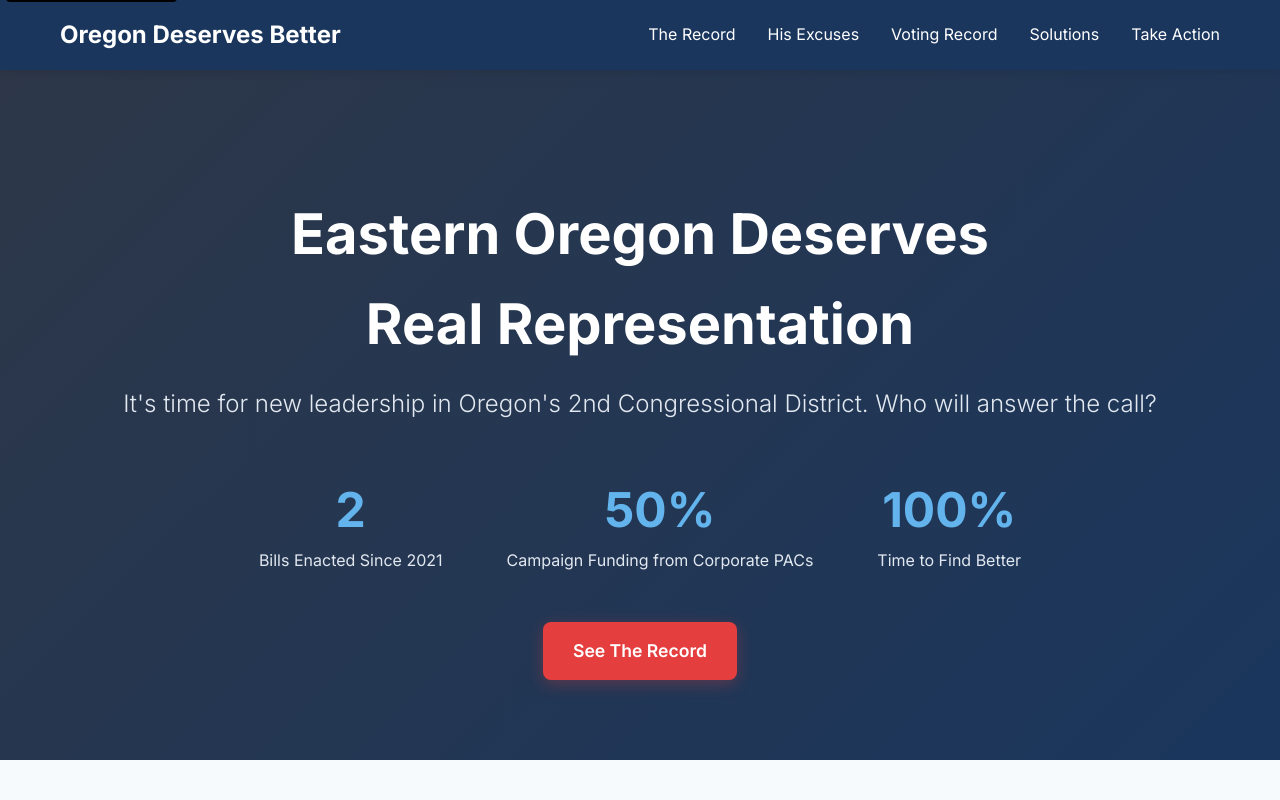
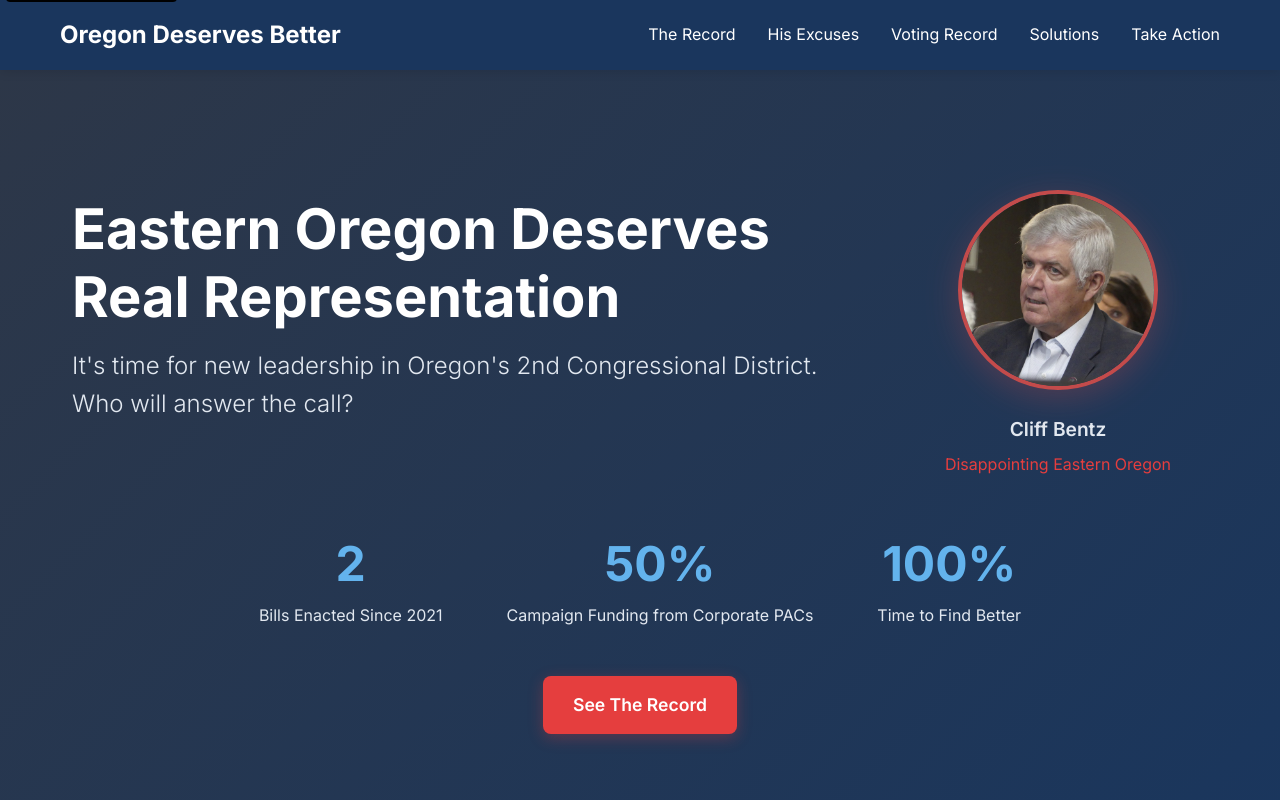
Before and after one commit to joshooaj/byebyebentz, a website: page index.html in a window 1280 px wide. Shown: the top 800 px of the page. Drawn offline with Linux system fonts and the light colour scheme.

Commit message:
Add image

```diff
--- a/index.html
+++ b/index.html
@@ -34,8 +34,18 @@
     <main>
         <section class="hero">
             <div class="hero-content">
+                <div class="hero-text">
                     <h2>Eastern Oregon Deserves Real Representation</h2>
                     <p class="hero-subtitle">It's time for new leadership in Oregon's 2nd Congressional District. Who will answer the call?</p>
+                </div>
+                <div class="bentz-image-container">
+                    <img src="./images/cliff-bentz-disappointed.jpg" alt="Congressman Cliff Bentz - A Record of Disappointment" class="bentz-image">
+                    <div class="image-caption">
+                        <span class="caption-text">Cliff Bentz</span>
+                        <span class="caption-subtitle">Disappointing Eastern Oregon</span>
+                    </div>
+                </div>
+            </div>
             <div class="hero-stats">
                 <div class="stat">
                     <span class="stat-number">2</span>
@@ -50,6 +60,7 @@
                     <span class="stat-label">Time to Find Better</span>
                 </div>
             </div>
+            <div class="cta-container">
                 <a href="#issues" class="cta-button">See The Record</a>
             </div>
         </section>
--- a/styles.css
+++ b/styles.css
@@ -92,17 +92,29 @@ body {
     background: linear-gradient(135deg, #2d3748 0%, #1a365d 100%);
     color: white;
     padding: 120px 0 80px;
-    text-align: center;
     margin-top: 70px;
+}
+
+.hero-content {
+    display: flex;
+    align-items: center;
+    justify-content: space-between;
+    gap: 4rem;
+    max-width: 1200px;
+    margin: 0 auto;
+    padding: 0 2rem;
+}
+
+.hero-text {
+    flex: 1;
+    text-align: left;
 }
 
 .hero-content h2 {
     font-size: 3.5rem;
     font-weight: 700;
     margin-bottom: 1rem;
-    max-width: 800px;
-    margin-left: auto;
-    margin-right: auto;
+    line-height: 1.2;
 }
 
 .hero-subtitle {
@@ -112,11 +124,54 @@ body {
     font-weight: 300;
 }
 
+/* Bentz Image Styling */
+.bentz-image-container {
+    flex: 0 0 300px;
+    text-align: center;
+}
+
+.bentz-image {
+    width: 200px;
+    height: 200px;
+    border-radius: 50%;
+    object-fit: cover;
+    object-position: 100% center;
+    border: 4px solid #e53e3e;
+    box-shadow: 0 8px 32px rgba(229, 62, 62, 0.3);
+    filter: grayscale(20%) contrast(0.9);
+    transition: all 0.3s ease;
+}
+
+.bentz-image:hover {
+    filter: grayscale(40%) contrast(0.8);
+    transform: scale(1.05);
+}
+
+.image-caption {
+    margin-top: 1rem;
+}
+
+.caption-text {
+    display: block;
+    font-size: 1.2rem;
+    font-weight: 600;
+    color: #e2e8f0;
+    margin-bottom: 0.5rem;
+}
+
+.caption-subtitle {
+    display: block;
+    font-size: 1rem;
+    color: #e53e3e;
+    font-weight: 500;
+}
+
 .hero-stats {
     display: flex;
     justify-content: center;
     gap: 4rem;
-    margin-bottom: 3rem;
+    margin: 3rem 0;
+    padding: 0 2rem;
 }
 
 .stat {
@@ -135,6 +190,11 @@ body {
     color: #e2e8f0;
 }
 
+.cta-container {
+    text-align: center;
+    margin-top: 2rem;
+}
+
 .cta-button {
     display: inline-block;
     background: #e53e3e;
@@ -146,6 +206,8 @@ body {
     font-size: 1.1rem;
     transition: all 0.3s ease;
     box-shadow: 0 4px 15px rgba(229, 62, 62, 0.3);
+    margin: 0 auto;
+    text-align: center;
 }
 
 .cta-button:hover {
@@ -744,6 +806,26 @@ footer {
         font-size: 2.5rem;
     }
 
+    .hero-content {
+        flex-direction: column;
+        text-align: center;
+        gap: 2rem;
+    }
+
+    .hero-text {
+        text-align: center;
+    }
+
+    .bentz-image-container {
+        flex: none;
+        order: -1;
+    }
+
+    .bentz-image {
+        width: 150px;
+        height: 150px;
+    }
+
     .hero-stats {
         flex-direction: column;
         gap: 2rem;
```
Also changed, not shown: images/image-requirements.md (added, +33 -0 lines), images/cliff-bentz-disappointed.jpg (renamed from images/P1060790-2000x1200.jpeg). Lines whose indentation alone changed are shown as unchanged.
